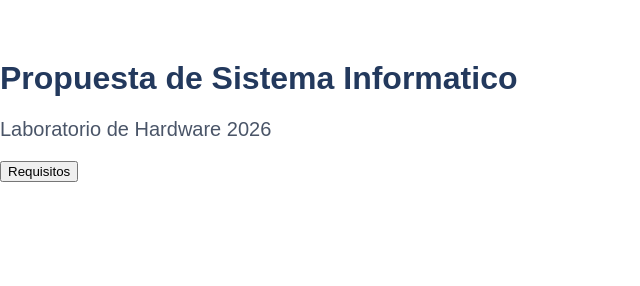
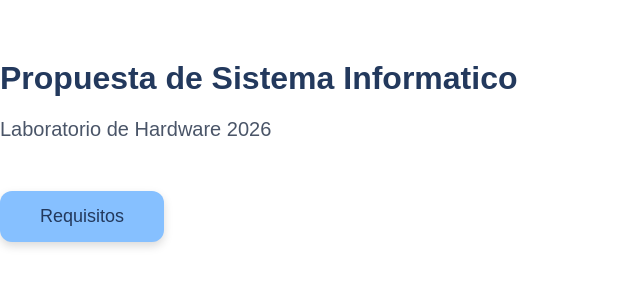
Before and after one commit to 195720072005/Lab.Hardware, a plain HTML site: page docs/index.html in a window 1280 px wide. Shown: the whole page, without its empty margins (0-640 px from the left). Drawn offline with Linux system fonts and the light colour scheme.

Commit message:
Update style.css

```diff
--- a/docs/style.css
+++ b/docs/style.css
@@ -15,3 +15,21 @@ p{
   color: #4A5568;
   font-size: 20px;
 }
+
+button{
+  background-color: #86C0FF;
+  color: #23395D;
+  border: none;
+  padding: 15px 40px;
+  font-size: 18px;
+  border-radius: 12px;
+  cursor: pointer;
+  margin-top: 30px;
+
+  box-shadow: 0px 4px 10px rgba(0,0,0,0.15);
+  transition: 0.3s
+}
+button:hover{
+  background-color: #5AA5F2;
+  transform: translateY(-3px);
+}
```
